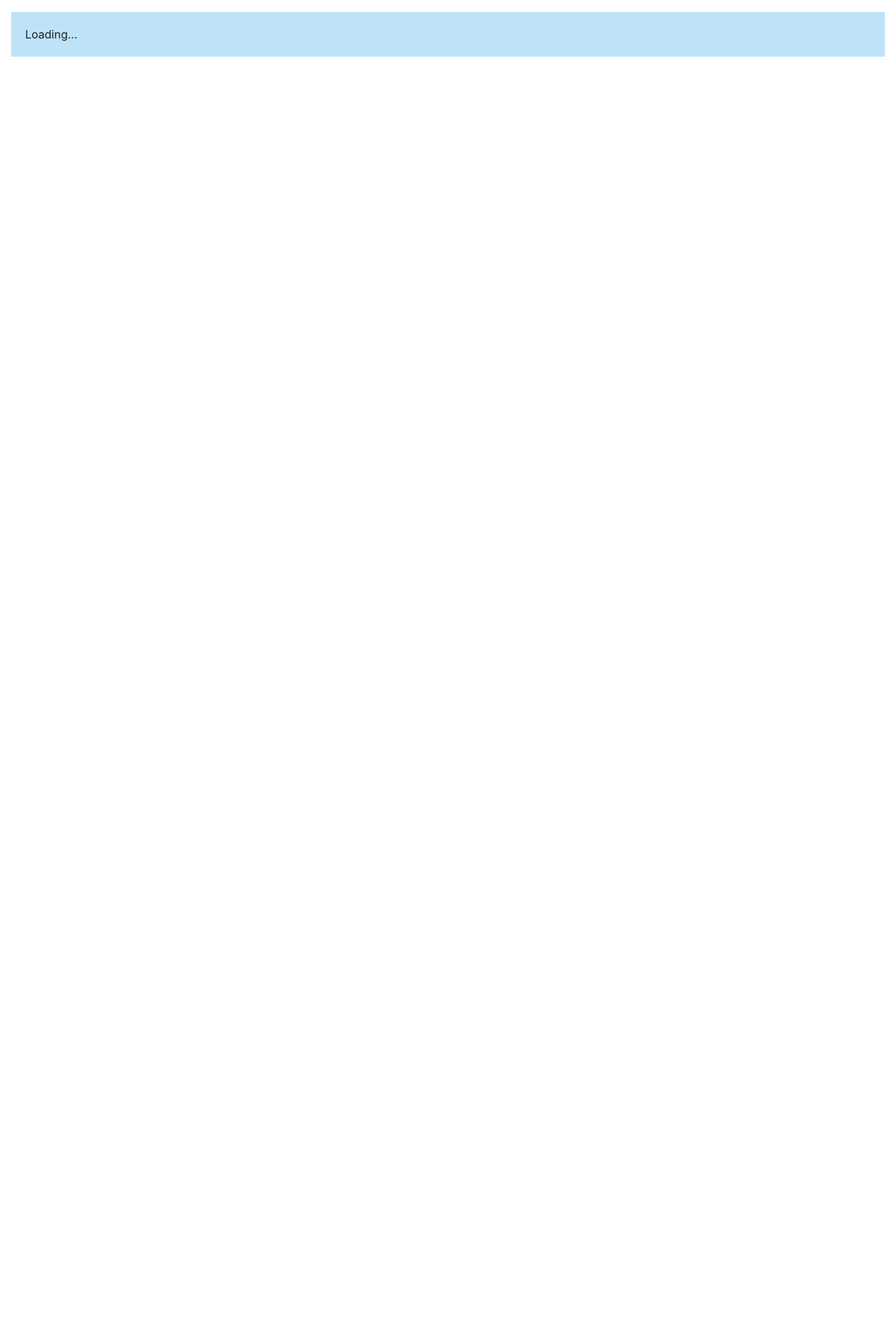
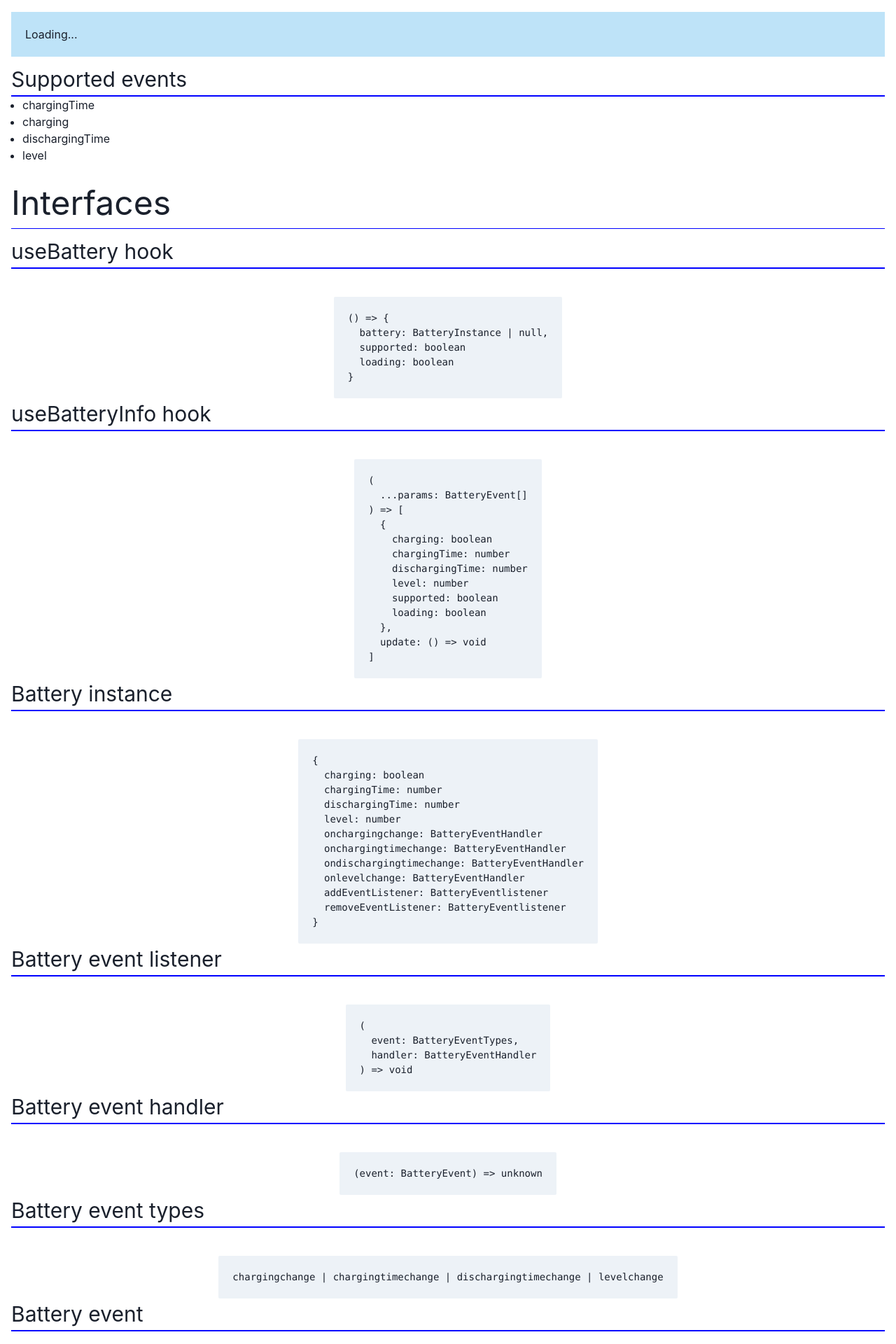
Before and after one commit to AndrejG231/web-apis, a Next.js app: page /battery-api in a window 1280 px wide. Shown: the part 2100-4020 px from the top of the page at 70% size. Before the commit the page ends 2191 px from the top, so only its background shows below. Built offline with nearby package versions, Linux system fonts and the light colour scheme.

Commit message:
feat: battery api interfaces

```diff
--- a/pages/battery-api/_snippets.ts
+++ b/pages/battery-api/_snippets.ts
@@ -50,3 +50,60 @@ export const useBatteryInfo3 = `const BatteryInfo = () => {
     </VStack>
   )
 }`
+
+export const batteryInstanceInterface = `{
+  charging: boolean
+  chargingTime: number
+  dischargingTime: number
+  level: number
+  onchargingchange: BatteryEventHandler
+  onchargingtimechange: BatteryEventHandler
+  ondischargingtimechange: BatteryEventHandler
+  onlevelchange: BatteryEventHandler
+  addEventListener: BatteryEventlistener
+  removeEventListener: BatteryEventlistener
+}
+`
+
+export const batteryEventHandlerInterface = `{
+  isTrusted: boolean
+  bubbles: boolean
+  cancelBubble: boolean
+  cancelable: boolean
+  composed: boolean
+  currentTarget: BatteryInstance
+  defaultPrevented: boolean
+  eventPhase: number
+  returnValue: boolean
+  srcElement: BatteryInstance
+  target: BatteryInstance
+  timeStamp: number
+  type: BatteryEventTypes
+}
+`
+
+export const batteryEventListener = `(
+  event: BatteryEventTypes,
+  handler: BatteryEventHandler
+) => void`
+
+export const useBatteryHook = `() => {
+  battery: BatteryInstance | null,
+  supported: boolean
+  loading: boolean
+}`
+
+export const useBatteryInfoHook = `(
+  ...params: BatteryEvent[]
+) => [
+  {
+    charging: boolean
+    chargingTime: number
+    dischargingTime: number
+    level: number
+    supported: boolean
+    loading: boolean
+  },
+  update: () => void
+]
+`
--- a/pages/battery-api/index.tsx
+++ b/pages/battery-api/index.tsx
@@ -1,6 +1,6 @@
 import { NextPage } from "next"
 import { inContainerWithNav } from "../../layouts/container-with-nav"
-import { Box } from "@chakra-ui/react"
+import { Box, ListItem, UnorderedList } from "@chakra-ui/react"
 import {
   Code,
   Content,
@@ -12,13 +12,28 @@ import {
 } from "../../components/Markdown"
 import { BatteryInfo1, BatteryInfo2, BatteryInfo3 } from "./_usage"
 import {
+  batteryEventHandlerInterface,
+  batteryEventListener,
+  batteryInstanceInterface,
+  useBatteryHook,
   useBatteryHookSnippet,
   useBatteryInfo1,
   useBatteryInfo3,
+  useBatteryInfoHook,
 } from "./_snippets"
+import { BatteryStatus } from "../../packages/battery/types"
 
-const mdnSrc =
-  "http://developer.mozilla.org/en-US/docs/Web/API/Background_Fetch_API"
+const MDN_DOCS = {
+  path: "https://developer.mozilla.org/en-US/docs/Web/API/Battery_Status_API",
+  source: "MDN",
+}
+
+const EVENTS: (keyof BatteryStatus)[] = [
+  "chargingTime",
+  "charging",
+  "dischargingTime",
+  "level",
+]
 
 const BackgroundPage: NextPage = () => {
   return (
@@ -32,14 +47,7 @@ const BackgroundPage: NextPage = () => {
         usage to reduce battery drain when the battery is low, or to save
         changes before the battery runs out in order to prevent data loss.
       </Description>
-      <Docs>
-        {[
-          {
-            path: "https://developer.mozilla.org/en-US/docs/Web/API/Battery_Status_API",
-            source: "MDN",
-          },
-        ]}
-      </Docs>
+      <Docs>{[MDN_DOCS]}</Docs>
       <Space>10px</Space>
       {/* Use battery hook */}
       <SubTitle>useBattery hook</SubTitle>
@@ -77,6 +85,32 @@ const BackgroundPage: NextPage = () => {
         <BatteryInfo3 />
       </Box>
       <Space>10px</Space>
+      <SubTitle>Supported events</SubTitle>
+      <UnorderedList>
+        {EVENTS.map((event) => (
+          <ListItem key={event}>{event}</ListItem>
+        ))}
+      </UnorderedList>
+      <Space>10px</Space>
+      <Title>Interfaces</Title>
+      <SubTitle>useBattery hook</SubTitle>
+      <Code>{useBatteryHook}</Code>
+      <SubTitle>useBatteryInfo hook</SubTitle>
+      <Code>{useBatteryInfoHook}</Code>
+      <SubTitle>Battery instance</SubTitle>
+      <Code>{batteryInstanceInterface}</Code>
+      <SubTitle>Battery event listener</SubTitle>
+      <Code>{batteryEventListener}</Code>
+      <SubTitle>Battery event handler</SubTitle>
+      <Code>{`(event: BatteryEvent) => unknown`}</Code>
+      <SubTitle>Battery event types</SubTitle>
+      <Code>
+        chargingchange | chargingtimechange | dischargingtimechange |
+        levelchange
+      </Code>
+      <SubTitle>Battery event</SubTitle>
+      <Code>{batteryEventHandlerInterface}</Code>
+      <Space>40px</Space>
     </Content>
   )
 }
```
